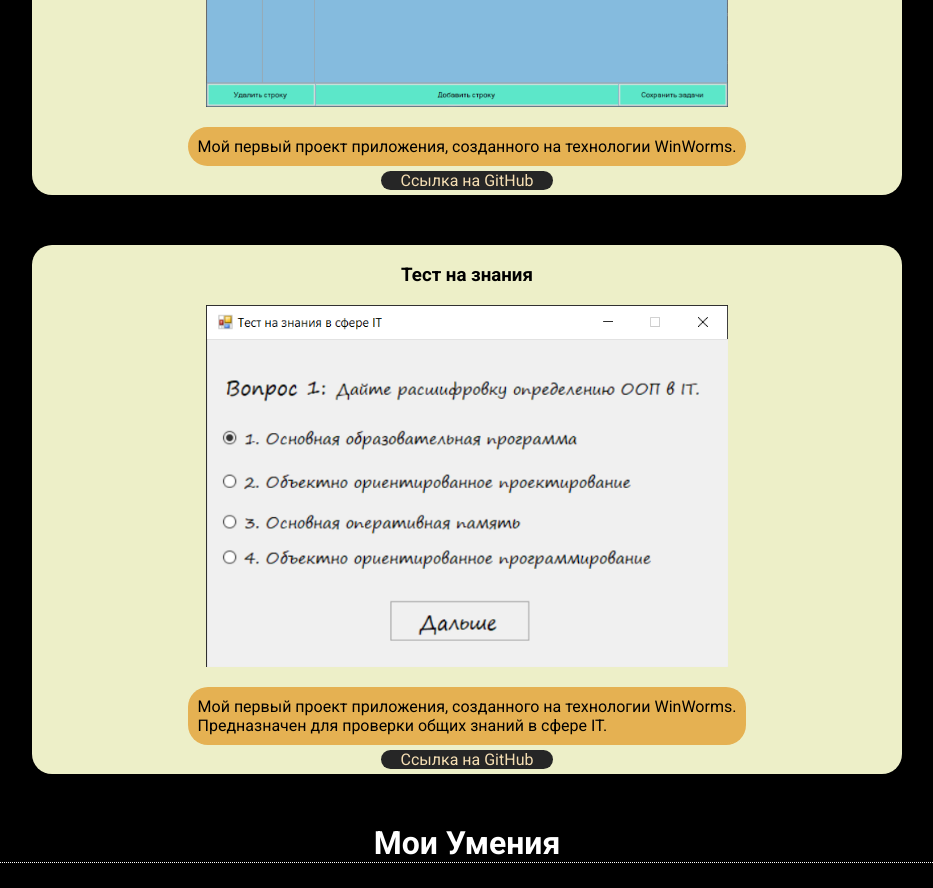
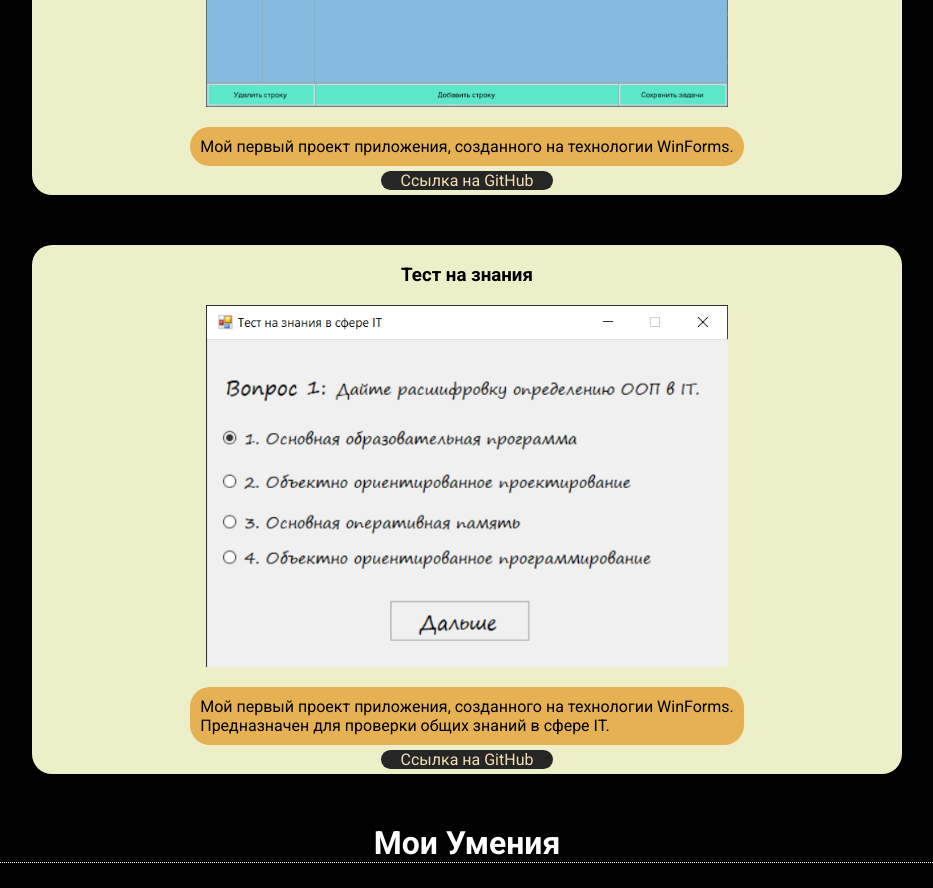
Before and after one commit to JuniRus/PersonalSite, a plain HTML site: page index.html in a window 1280 px wide. Shown: the part 1580-2468 px from the top of the page, without its empty margins (173-1106 px from the left). Drawn offline with Linux system fonts and the light colour scheme.

Commit message:
Исправлены ошибки в тексте.

```diff
--- a/index.html
+++ b/index.html
@@ -81,7 +81,7 @@
             <img src="Accets/Dirary.png" alt="Скрин ежедневника" />
             <div class="description-proj">
               <p>
-                Мой первый проект приложения, созданного на технологии WinWorms.
+                Мой первый проект приложения, созданного на технологии WinForms.
               </p>
             </div>
             <div class="card-link">
@@ -98,7 +98,7 @@
             <img src="Accets/Test.png" alt="Скрин теста" />
             <div class="description-proj">
               <p>
-                Мой первый проект приложения, созданного на технологии WinWorms.
+                Мой первый проект приложения, созданного на технологии WinForms.
               </p>
 
               <p>Предназначен для проверки общих знаний в сфере IT.</p>
```
